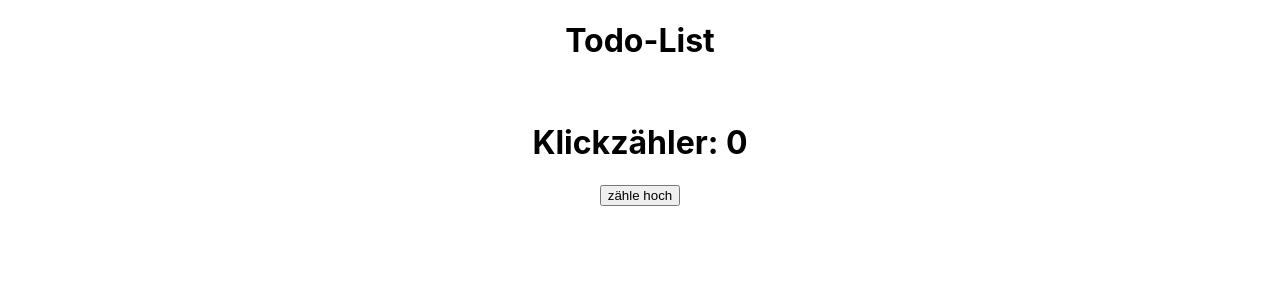
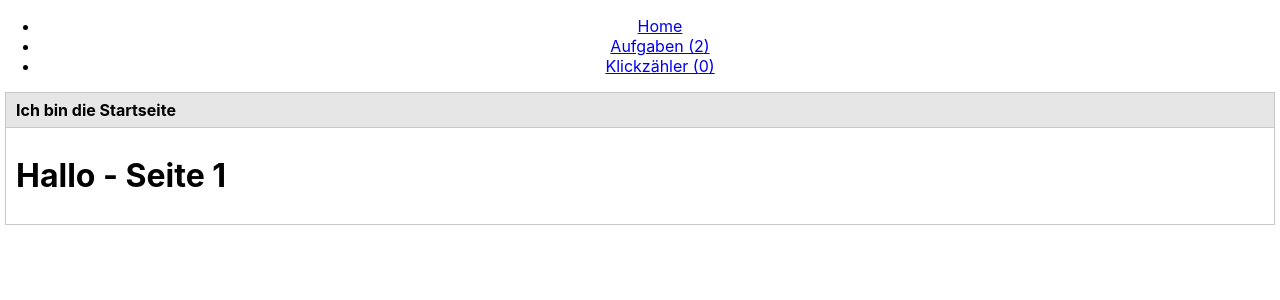
Before and after one commit to Woifgang/einstieg-in-react-und-redux, a React (Create React App) app: page / in a window 1280 px wide. Shown: the top 300 px of the page. Built offline with nearby package versions, Linux system fonts and the light colour scheme.

Commit message:
Abschnitt 6 fertig

```diff
--- a/package.json
+++ b/package.json
@@ -12,6 +12,7 @@
     "react-dom": "^16.13.0",
     "react-redux": "^5.0.3",
     "react-router-app": "^0.1.6",
+    "react-router-dom": "^5.1.2",
     "react-scripts": "3.4.0",
     "redux": "^3.6.0"
   },
--- a/src/components/App.js
+++ b/src/components/App.js
@@ -3,10 +3,13 @@ import './App.css';
 
 import TodoList from './TodoList';
 import TodoAdd from './TodoAdd';
+import Clickcounter from "./Clickcounter";
+import Home from "./Home";
+import Navigation from "./Navigation";
 import {incrementCounter} from "../actions";
 import {connect} from "react-redux";
 
-import {BrowserRouter, Route} from 'react-router-dom';
+import {HashRouter, Route} from 'react-router-dom';
 
 
 class App extends Component {
@@ -45,35 +48,38 @@ class App extends Component {
 
     render() {
         return (
-            <BrowserRouter>
+            <HashRouter>
                 <div className="App">
-                    <h1>Todo-List</h1>
+
+                    <Navigation></Navigation>
+
+                    <Route exact path="/" component={Home}/>
                     <Route path="/todo" component={TodoList}/>
-                    <Route path="/click" component={TodoAdd}/>
+                    <Route path="/click" component={Clickcounter}/>
                     {/*<TodoList todo={this.state.todo}></TodoList>*/}
-                    <br/>
-                    {/*<TodoAdd onAdd={this.addTodo}></TodoAdd>*/}
-                    {/*<button onClick={this.addTodo}>Add Todo</button>*/}
-                    <h1>Klickzähler: {this.props.value}</h1>
-                    <button onClick={this.props.onIncrement}>zähle hoch</button>
+                    {/*<br/>*/}
+                    {/*/!*<TodoAdd onAdd={this.addTodo}></TodoAdd>*!/*/}
+                    {/*/!*<button onClick={this.addTodo}>Add Todo</button>*!/*/}
+                    {/*<h1>Klickzähler: {this.props.value}</h1>*/}
+                    {/*<button onClick={this.props.onIncrement}>zähle hoch</button>*/}
                 </div>
-            </BrowserRouter>
+            </HashRouter>
         );
     }
 }
 
 
-let mapStateToProps = function (state) {
-    return {
-        value: state.counter
-    };
-}
+// let mapStateToProps = function (state) {
+//     return {
+//         value: state.counter
+//     };
+// }
+//
+// let mapDispatchToProbs = {
+//     onIncrement: incrementCounter
+// }
 
-let mapDispatchToProbs = {
-    onIncrement: incrementCounter
-}
-
-let AppContainer = connect(mapStateToProps, mapDispatchToProbs)(App);
+// let AppContainer = connect(mapStateToProps, mapDispatchToProbs)(App);
 
 
-export default AppContainer;
+export default App;
--- /dev/null
+++ b/src/components/Clickcounter.js
@@ -0,0 +1,29 @@
+import React, {Component} from "react";
+
+import {incrementCounter} from "../actions";
+import {connect} from "react-redux";
+
+class Clickcounter extends Component {
+    render() {
+        return (
+            <div>
+                <h1>Klickzähler: {this.props.value}</h1>
+                <button onClick={this.props.onIncrement}>zähle hoch</button>
+            </div>
+        );
+    }
+}
+
+let mapStateToProps = function (state) {
+    return {
+        value: state.counter
+    };
+}
+
+let mapDispatchToProps = {
+    onIncrement: incrementCounter
+}
+
+let AppContainer = connect(mapStateToProps, mapDispatchToProps)(Clickcounter);
+
+export default AppContainer;
--- /dev/null
+++ b/src/components/Home.js
@@ -0,0 +1,15 @@
+import React, {Component} from "react";
+import Panel from "./Panel";
+
+class Home extends Component{
+    render() {
+        return (
+            <Panel title="Ich bin die Startseite">
+                <h1>Hallo - Seite 1</h1>
+            </Panel>
+        );
+    }
+}
+
+
+export default Home;
--- /dev/null
+++ b/src/components/Navigation.js
@@ -0,0 +1,29 @@
+import React, {Component} from "react";
+import {Link} from "react-router-dom";
+
+import {connect} from "react-redux";
+
+class Navigation extends Component {
+    render() {
+        return (
+            <ul>
+                <li><Link to="/">Home</Link></li>
+                <li><Link to="/todo">Aufgaben ({this.props.todoCounter})</Link></li>
+                <li><Link to="/click">Klickzähler ({this.props.counter})</Link></li>
+            </ul>
+        );
+    }
+}
+
+let mapStateToProps = (state) => {
+    return{
+        counter : state.counter,
+        todoCounter : state.todos.length
+    }
+}
+
+let mapDispatchToProps = {}
+
+let NavigationContainer =  connect(mapStateToProps, mapDispatchToProps)(Navigation)
+
+export default NavigationContainer;
```
